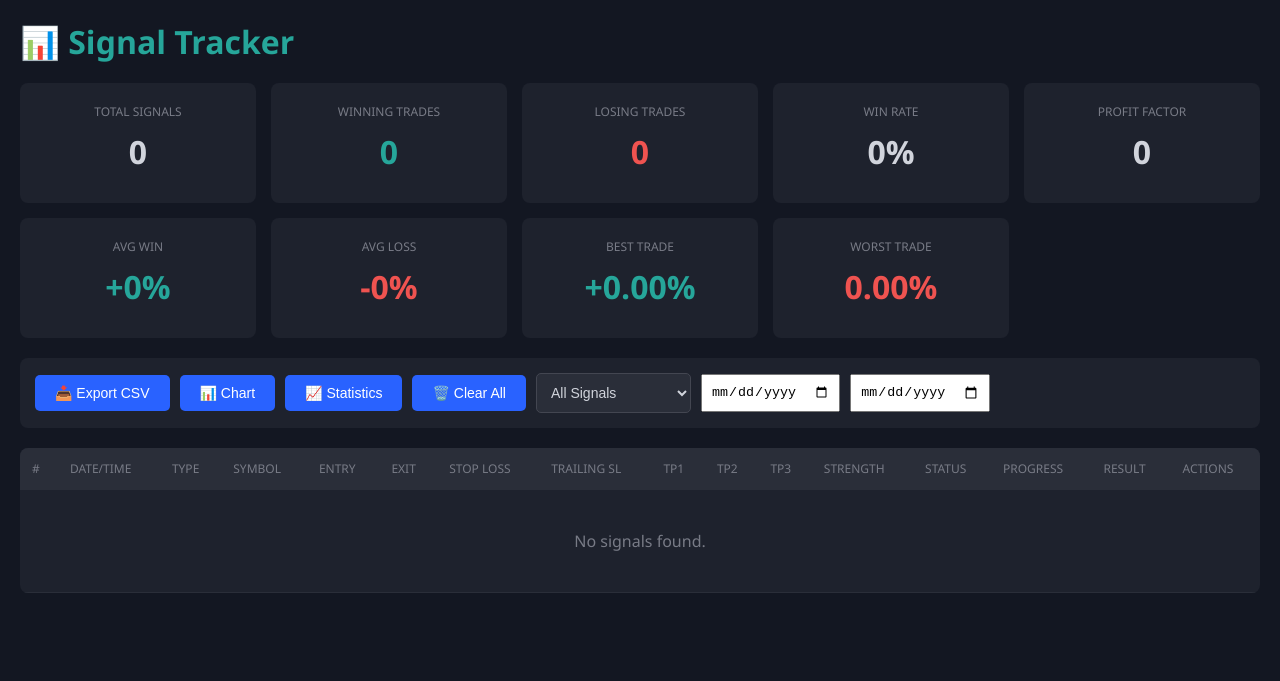
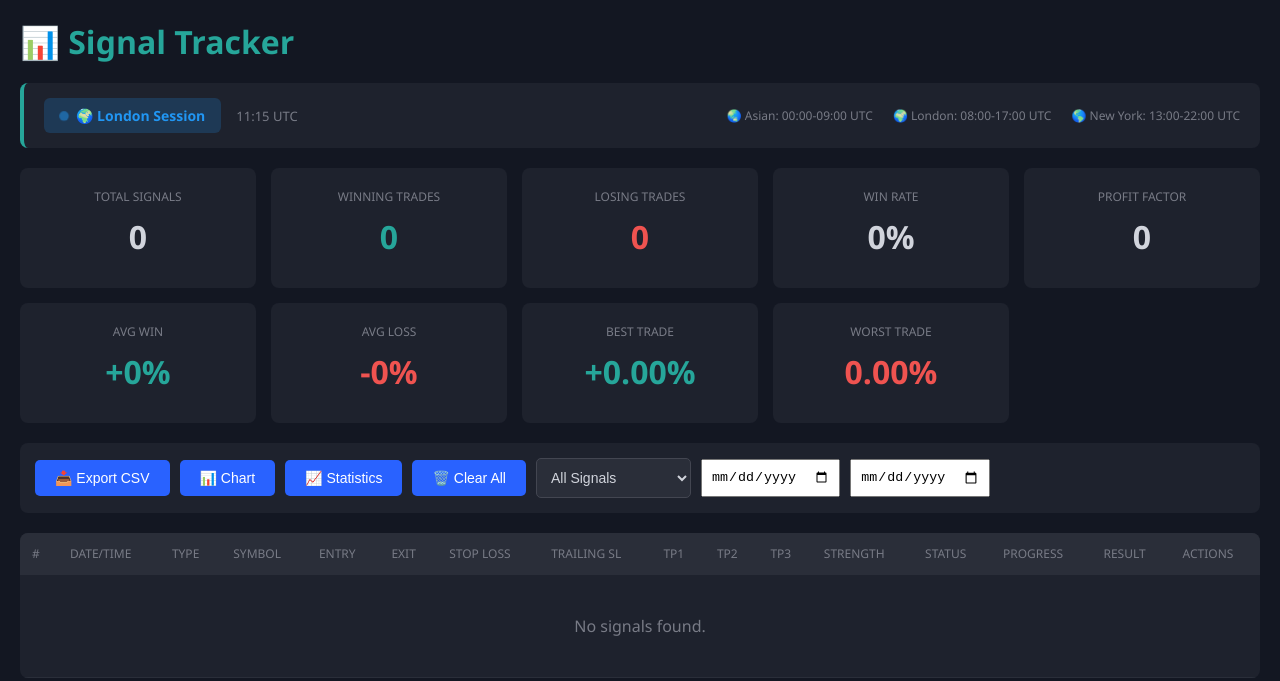
Before and after one commit to hritthikroy/TRADEBOT, a plain HTML site: page signal-tracker.html in a window 1280 px wide. Drawn offline with Linux system fonts and the light colour scheme.

Commit message:
Add trading session indicator showing current market session (Asian/London/NY/Overlap) with live UTC time

```diff
--- a/signal-tracker.html
+++ b/signal-tracker.html
@@ -311,6 +311,85 @@
             color: #ff6b6b;
             transform: scale(1.3);
         }
+
+        /* Session Indicator */
+        .session-indicator {
+            background: #1e222d;
+            padding: 15px 20px;
+            border-radius: 8px;
+            margin-bottom: 20px;
+            display: flex;
+            align-items: center;
+            justify-content: space-between;
+            border-left: 4px solid #26a69a;
+        }
+        .session-info {
+            display: flex;
+            align-items: center;
+            gap: 15px;
+        }
+        .session-badge {
+            display: inline-flex;
+            align-items: center;
+            gap: 8px;
+            padding: 8px 16px;
+            border-radius: 6px;
+            font-weight: bold;
+            font-size: 14px;
+        }
+        .session-badge.asian {
+            background: rgba(255, 193, 7, 0.2);
+            color: #ffc107;
+        }
+        .session-badge.london {
+            background: rgba(33, 150, 243, 0.2);
+            color: #2196f3;
+        }
+        .session-badge.newyork {
+            background: rgba(76, 175, 80, 0.2);
+            color: #4caf50;
+        }
+        .session-badge.overlap {
+            background: rgba(156, 39, 176, 0.2);
+            color: #9c27b0;
+        }
+        .session-pulse {
+            width: 8px;
+            height: 8px;
+            border-radius: 50%;
+            animation: pulse 2s infinite;
+        }
+        .session-badge.asian .session-pulse {
+            background: #ffc107;
+        }
+        .session-badge.london .session-pulse {
+            background: #2196f3;
+        }
+        .session-badge.newyork .session-pulse {
+            background: #4caf50;
+        }
+        .session-badge.overlap .session-pulse {
+            background: #9c27b0;
+        }
+        @keyframes pulse {
+            0%, 100% { opacity: 1; transform: scale(1); }
+            50% { opacity: 0.5; transform: scale(1.2); }
+        }
+        .session-time {
+            color: #787b86;
+            font-size: 13px;
+        }
+        .session-details {
+            display: flex;
+            gap: 20px;
+            color: #787b86;
+            font-size: 12px;
+        }
+        .session-detail {
+            display: flex;
+            align-items: center;
+            gap: 5px;
+        }
     </style>
 </head>
 <body>
@@ -328,6 +407,28 @@
 
     <div class="container">
         <h1>📊 Signal Tracker</h1>
+
+        <!-- Session Indicator -->
+        <div class="session-indicator">
+            <div class="session-info">
+                <span class="session-badge" id="sessionBadge">
+                    <span class="session-pulse"></span>
+                    <span id="sessionName">Loading...</span>
+                </span>
+                <span class="session-time" id="sessionTime">--:-- UTC</span>
+            </div>
+            <div class="session-details">
+                <div class="session-detail">
+                    <span>🌏 Asian: 00:00-09:00 UTC</span>
+                </div>
+                <div class="session-detail">
+                    <span>🌍 London: 08:00-17:00 UTC</span>
+                </div>
+                <div class="session-detail">
+                    <span>🌎 New York: 13:00-22:00 UTC</span>
+                </div>
+            </div>
+        </div>
 
         <div class="stats">
             <div class="stat-card">
@@ -426,6 +527,60 @@
         // Fast loading with optimization
         let signals = [];
         let isLoading = true;
+
+        // Session detection
+        function getCurrentSession() {
+            const now = new Date();
+            const utcHour = now.getUTCHours();
+            const utcMinute = now.getUTCMinutes();
+            const timeString = `${String(utcHour).padStart(2, '0')}:${String(utcMinute).padStart(2, '0')} UTC`;
+
+            let session = '';
+            let sessionClass = '';
+
+            // Asian: 00:00-09:00 UTC
+            const isAsian = utcHour >= 0 && utcHour < 9;
+            // London: 08:00-17:00 UTC
+            const isLondon = utcHour >= 8 && utcHour < 17;
+            // New York: 13:00-22:00 UTC
+            const isNewYork = utcHour >= 13 && utcHour < 22;
+
+            // Check for overlaps
+            if (isLondon && isNewYork) {
+                session = '🌍🌎 London-NY Overlap';
+                sessionClass = 'overlap';
+            } else if (isAsian && isLondon) {
+                session = '🌏🌍 Asian-London Overlap';
+                sessionClass = 'overlap';
+            } else if (isAsian) {
+                session = '🌏 Asian Session';
+                sessionClass = 'asian';
+            } else if (isLondon) {
+                session = '🌍 London Session';
+                sessionClass = 'london';
+            } else if (isNewYork) {
+                session = '🌎 New York Session';
+                sessionClass = 'newyork';
+            } else {
+                session = '🌙 Off-Hours';
+                sessionClass = 'asian';
+            }
+
+            return { session, sessionClass, timeString };
+        }
+
+        function updateSessionIndicator() {
+            const { session, sessionClass, timeString } = getCurrentSession();
+            const badge = document.getElementById('sessionBadge');
+            const name = document.getElementById('sessionName');
+            const time = document.getElementById('sessionTime');
+
+            if (badge && name && time) {
+                badge.className = `session-badge ${sessionClass}`;
+                name.textContent = session;
+                time.textContent = timeString;
+            }
+        }
 
         // Load signals asynchronously
         function loadSignals() {
@@ -1210,6 +1365,10 @@
         // Start initialization
         initialize();
 
+        // Update session indicator immediately and every minute
+        updateSessionIndicator();
+        setInterval(updateSessionIndicator, 60000);
+
         // Update pending signals every 5 seconds with optimized rendering
         setInterval(() => {
             if (!isLoading) {
```
